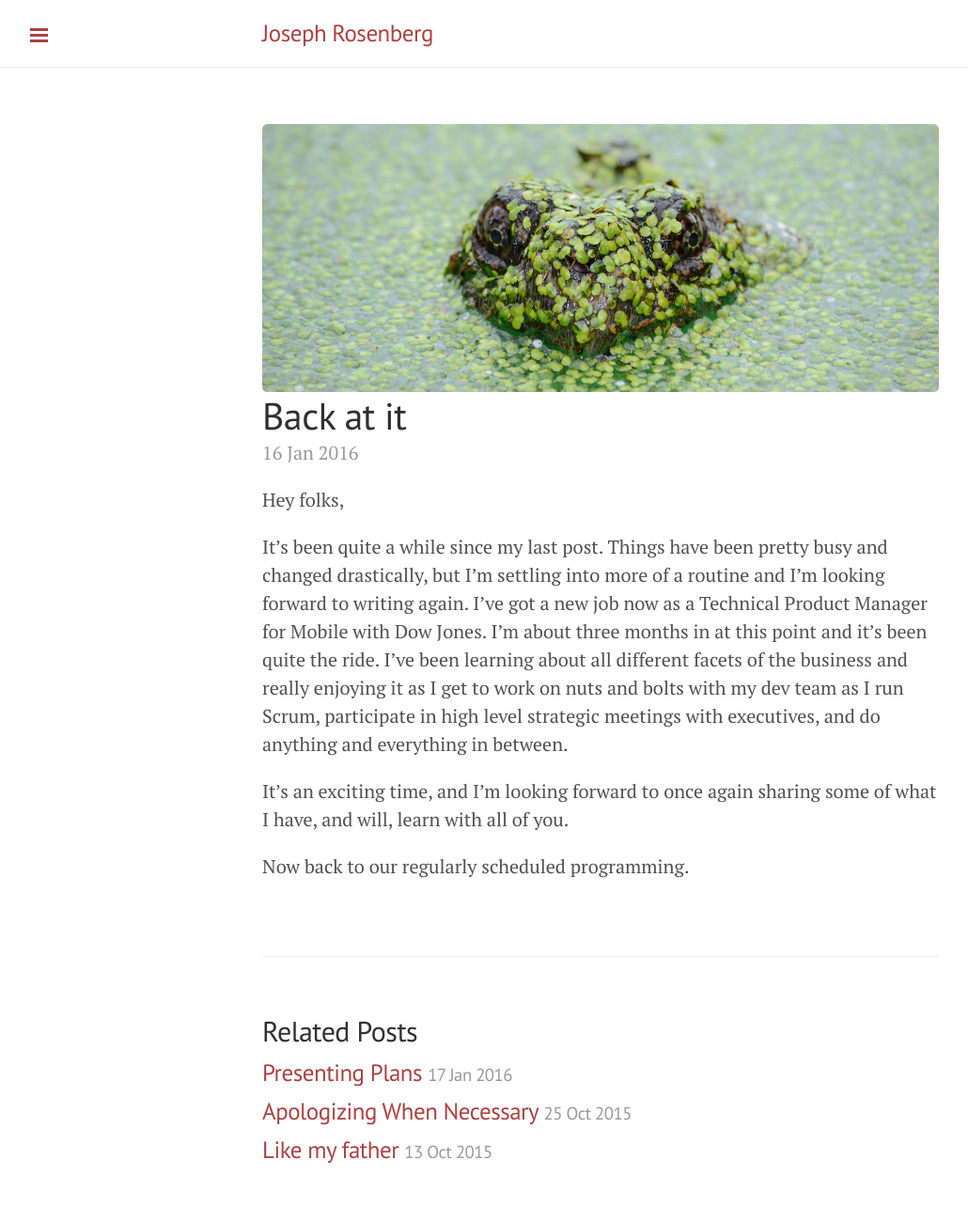
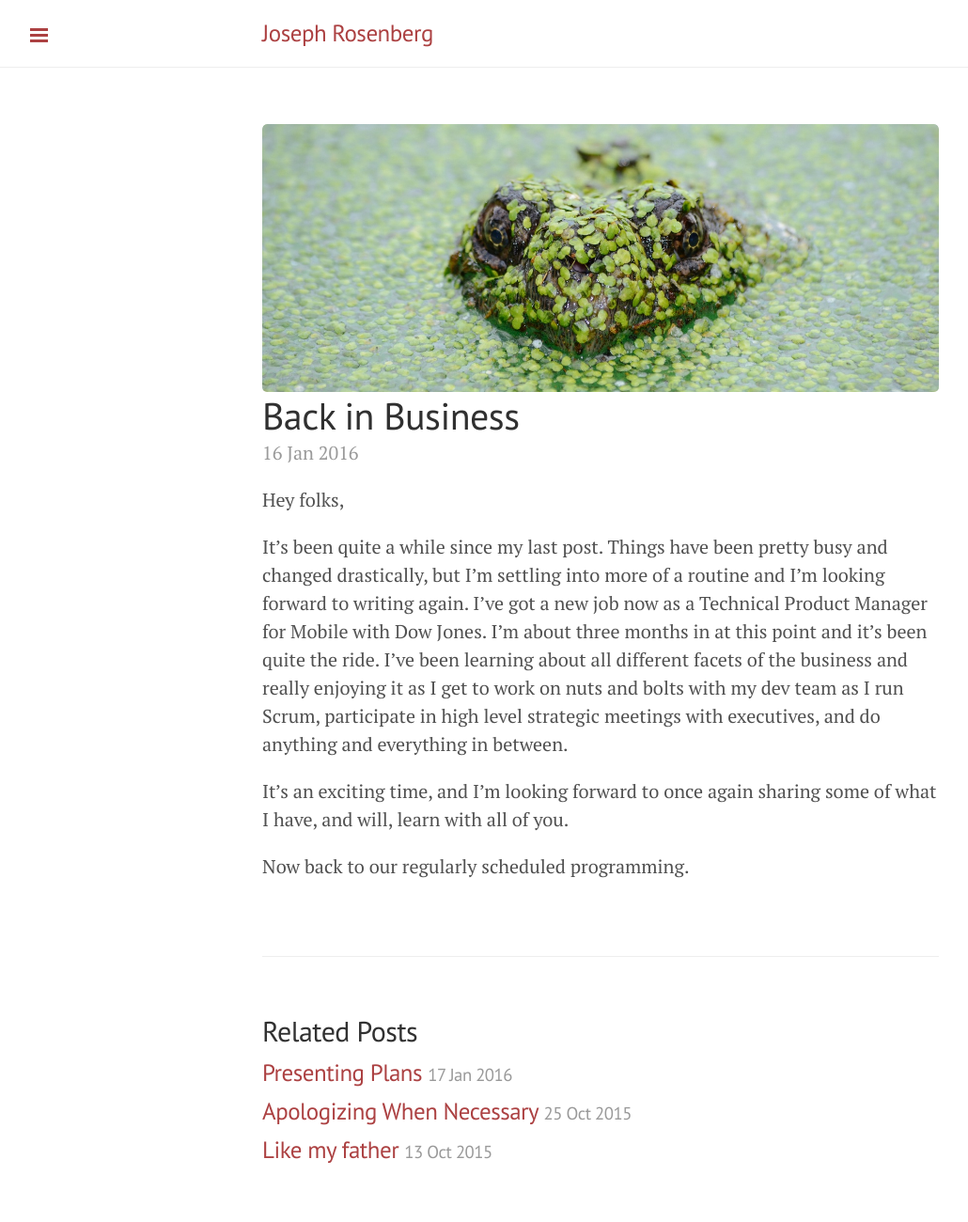
Before and after one commit to jofus101/jofus101.github.io, a Jekyll site: the page built from _posts/2016-01-16-back-in-business.md, in a window 1280 px wide. Shown: the whole page at 94% size, without its empty margins (1-1031 px from the left). Built offline with Jekyll 4.4.1, drawn with Linux system fonts in a browser that asks for light colours.

Commit message:
back at it looked weird as a title

```diff
--- a/_posts/2016-01-16-back-at-it.md
+++ b/_posts/2016-01-16-back-in-business.md
@@ -1,6 +1,6 @@
 ---
 layout: post
-title: Back at it
+title: Back in Business
 image: frog.jpg
 ---
 
```
